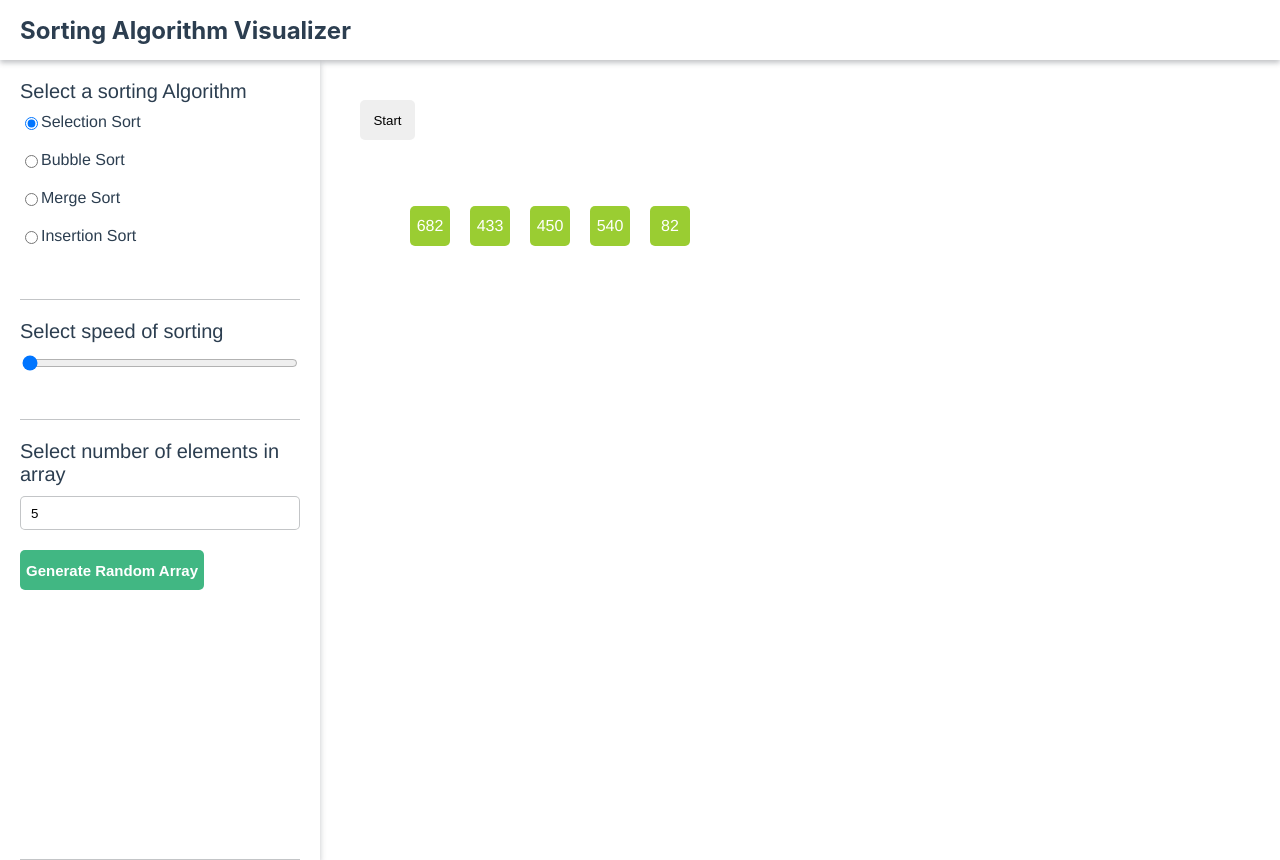
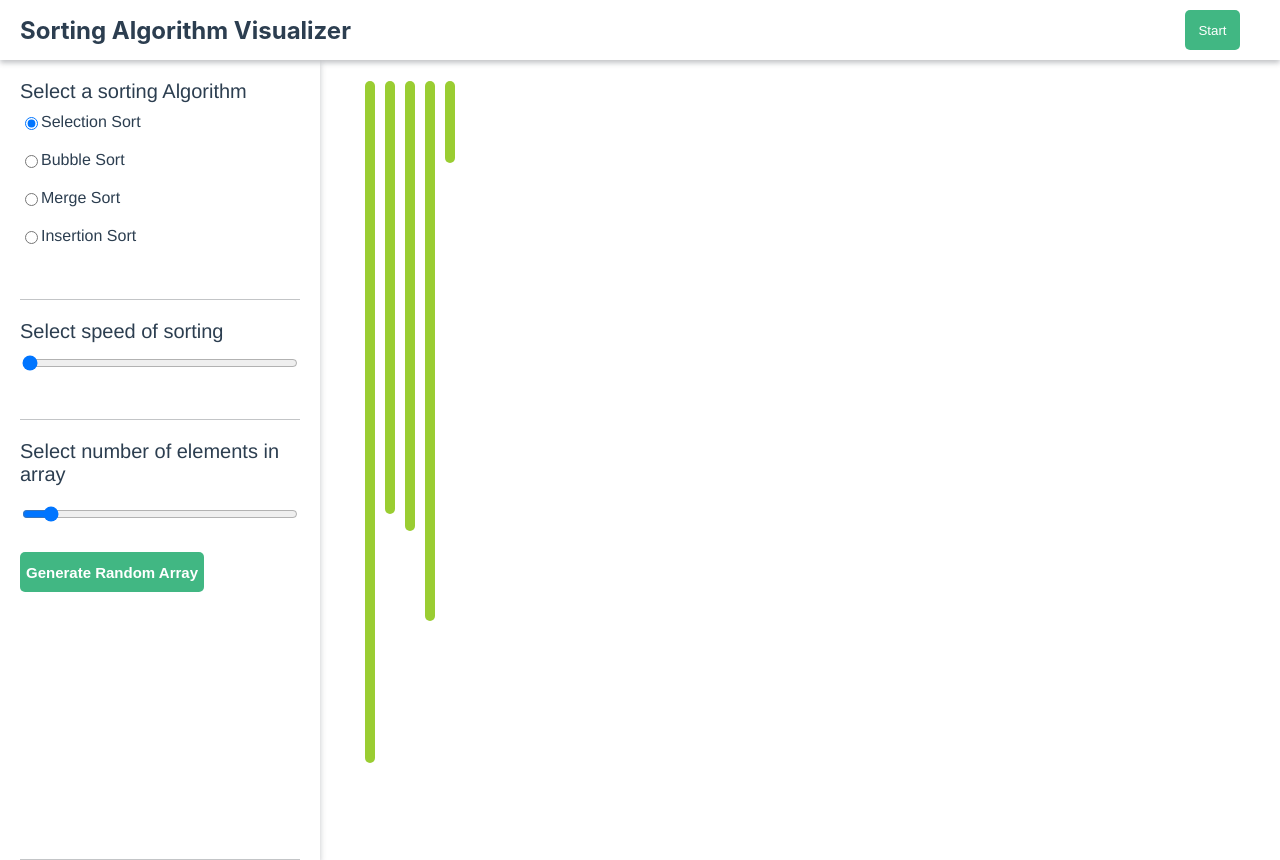
Before and after one commit to iiaishwarya/algorithm-visualizer, a Vue app: page / in a window 1280 px wide. Both pictures are taken after a click on the button "Generate Random Array". Built offline with nearby package versions, Linux system fonts and the light colour scheme.

Commit message:
sorting animation

```diff
--- a/src/components/LeftNavigation.vue
+++ b/src/components/LeftNavigation.vue
@@ -59,11 +59,10 @@
       <div class="heading">Select number of elements in array</div>
       <div class="inputs">
         <input
-          type="number"
-          step="1"
-          min="5"
-          max="20"
-          id="lengthOfArray"
+          type="range"
+          min="1"
+          max="40 "
+          id="sort-range"
           v-model="lengthOfArray"
         />
       </div>
@@ -106,7 +105,10 @@ export default {
   store,
   methods: {
     generateArray: function () {
-      this.$store.commit("updateArr", generateArray(this.lengthOfArray));
+      let randomArray = generateArray(this.lengthOfArray);
+      this.$store.commit("resetState");
+      this.$store.commit("updateArr", randomArray);
+      this.$store.commit("updateIndexes", { i: -1, j: -1 });
     },
   },
 };
--- a/src/components/Navigation.vue
+++ b/src/components/Navigation.vue
@@ -1,12 +1,72 @@
 <template>
   <div class="navigation">
     <span>Sorting Algorithm Visualizer</span>
+    <div>
+      <button v-if="arr.length > 0" v-on:click="startSorting">Start</button>
+    </div>
   </div>
 </template>
 
 <script>
+import store from "../store";
+import {
+  bubbleSort,
+  selectionSort,
+  insertionSort,
+} from "../helpers/algorithms/sortingAlgorithms";
 export default {
   name: "Navigation",
+  computed: {
+    arr: {
+      get() {
+        return this.$store.getters.getArr;
+      },
+    },
+  },
+  methods: {
+    startSorting: function () {
+      let sortingMethod = this.$store.getters.getSortingMethod;
+      switch (sortingMethod) {
+        case "bubble":
+          for (let i = 0; i < this.arr.length; i++) {
+            setTimeout(() => {
+              let { arr, j } = bubbleSort(this.arr, i);
+              this.$store.commit("updateArr", arr);
+              this.$store.commit("updateIndexes", { i, j });
+            }, i * 100 * this.$store.getters.getSortingSpeed);
+          }
+          setTimeout(() => {
+            this.$store.commit("updateIndexes", { i: -1, j: -1 });
+          }, 100 * this.$store.getters.getSortingSpeed * this.arr.length);
+
+          break;
+        case "selection":
+          for (let i = 0; i < this.arr.length - 1; i++) {
+            setTimeout(() => {
+              let { arr, j } = selectionSort(this.arr, i);
+              this.$store.commit("updateArr", arr);
+              this.$store.commit("updateIndexes", { i, j });
+            }, i * 100 * this.$store.getters.getSortingSpeed);
+          }
+          setTimeout(() => {
+            this.$store.commit("updateIndexes", { i: -1, j: -1 });
+          }, 100 * this.$store.getters.getSortingSpeed * this.arr.length);
+
+          break;
+        case "insertion":
+          for (let i = 1; i < this.arr.length; i++) {
+            setTimeout(() => {
+              this.$store.commit("updateArr", insertionSort(this.arr, i));
+            }, i * 100 * this.$store.getters.getSortingSpeed);
+          }
+          break;
+        default:
+          console.log("what");
+          break;
+      }
+    },
+    store,
+  },
 };
 </script>
 
@@ -18,6 +78,7 @@ export default {
   width: 100%;
   display: flex;
   align-items: center;
+  justify-content: space-between;
   box-shadow: 0 3px 5px rgba(57, 63, 72, 0.3);
   background-color: white;
 }
@@ -29,4 +90,15 @@ span {
   font-family: -apple-system, BlinkMacSystemFont, "Segoe UI", Roboto, Oxygen,
     Ubuntu, Cantarell, "Open Sans", "Helvetica Neue", sans-serif;
 }
+
+button {
+  width: 55px;
+  height: 40px;
+  border-radius: 5px;
+  border: none;
+  cursor: pointer;
+  margin-right: 40px;
+  background-color: #41b783;
+  color: white;
+}
 </style>
--- a/src/components/SortComponent.vue
+++ b/src/components/SortComponent.vue
@@ -1,60 +1,45 @@
 <template>
   <div id="flip-list-demo" class="main-container">
-    <button v-if="arr.length > 0" v-on:click="startSorting">Start</button>
     <transition-group name="flip-list" tag="ul" class="sort-container">
-      <li v-for="item in arr" v-bind:key="item">
-        {{ item }}
-      </li>
+      <li
+        v-for="(item, index) in arr"
+        v-bind:key="item"
+        v-bind:class="getClass(index)"
+        v-bind:style="{ height: item + 'px' }"
+      ></li>
     </transition-group>
-    <!-- {{ comp1 }}   -->
   </div>
 </template>
 
 <script>
 import store from "../store";
-import {
-  bubbleSort,
-  selectionSort,
-  insertionSort,
-} from "../helpers/algorithms/sortingAlgorithms";
 export default {
   name: "SortComponent",
   computed: {
     arr: {
       get() {
-        return this.$store.state.arr;
+        return this.$store.getters.getArr;
+      },
+    },
+    i: {
+      get() {
+        return this.$store.getters.getIndexesI;
+      },
+    },
+    j: {
+      get() {
+        return this.$store.getters.getIndexesJ;
       },
     },
   },
   methods: {
-    startSorting: function () {
-      let sortingMethod = this.$store.getters.getSortingMethod;
-      switch (sortingMethod) {
-        case "bubble":
-          for (let i = 0; i < this.arr.length; i++) {
-            setTimeout(() => {
-              this.$store.commit("updateArr", bubbleSort(this.arr, i));
-            }, i * 100 * this.$store.getters.getSortingSpeed);
-          }
-
-          break;
-        case "selection":
-          for (let i = 0; i < this.arr.length - 1; i++) {
-            setTimeout(() => {
-              this.$store.commit("updateArr", selectionSort(this.arr, i));
-            }, i * 100 * this.$store.getters.getSortingSpeed);
-          }
-          break;
-        case "insertion":
-          for (let i = 1; i < this.arr.length; i++) {
-            setTimeout(() => {
-              this.$store.commit("updateArr", insertionSort(this.arr, i));
-            }, i * 100 * this.$store.getters.getSortingSpeed);
-          }
-          break;
-        default:
-          console.log("what");
-          break;
+    getClass: function (index) {
+      if (this.i == index) {
+        return "primary";
+      } else if (this.j == index) {
+        return "secondary";
+      } else {
+        return "";
       }
     },
   },
@@ -66,20 +51,17 @@ export default {
 .main-container {
   display: flex;
   flex-flow: column;
-  padding: 40px;
 }
 
 .sort-container {
-  padding-top: 40px;
   display: flex;
-  flex-flow: row wrap;
+  flex-flow: row;
 }
 
 li {
-  width: 40px;
-  height: 40px;
+  width: 10px;
   background-color: yellowgreen;
-  margin: 10px;
+  margin: 5px;
   color: white;
   display: flex;
   justify-content: center;
@@ -87,14 +69,13 @@ li {
   border-radius: 5px;
 }
 
-button {
-  width: 55px;
-  height: 40px;
-  border-radius: 5px;
-  border: none;
-  cursor: pointer;
-}
 .flip-list-move {
   transition: transform 2s;
 }
+.primary {
+  background-color: red;
+}
+.secondary {
+  background-color: turquoise;
+}
 </style>
--- a/src/helpers/algorithms/sortingAlgorithms.js
+++ b/src/helpers/algorithms/sortingAlgorithms.js
@@ -1,12 +1,14 @@
 function bubbleSort(arr, index) {
+  let min_index = index;
   for (let i = 0; i < arr.length - index - 1; i++) {
     if (arr[i] > arr[i + 1]) {
+      min_index = i;
       let temp = arr[i];
       arr[i] = arr[i + 1];
       arr[i + 1] = temp;
     }
   }
-  return arr;
+  return { arr, j: min_index };
 }
 
 function selectionSort(arr, index) {
@@ -18,7 +20,7 @@ function selectionSort(arr, index) {
   arr[min_index] = arr[index];
   arr[index] = temp;
 
-  return arr;
+  return { arr, j: min_index };
 }
 
 function insertionSort(arr, index) {
--- a/src/helpers/generateArray.js
+++ b/src/helpers/generateArray.js
@@ -1,7 +1,12 @@
 function generateArray(length) {
   const array = [];
-  for (let i = 0; i < length; i++) {
-    array.push(randomIntFromInterval(5, 730));
+  let i = 0;
+  while (i < length) {
+    let item = randomIntFromInterval(5, 730);
+    if (!array.includes(item)) {
+      array.push(item);
+      i += 1;
+    }
   }
   return array;
 }
--- a/src/store/index.js
+++ b/src/store/index.js
@@ -1,8 +1,16 @@
 import { createStore } from 'vuex';
+
+const getDefaultState = () => {
+  return {
+    arr: [],
+    i: -1,
+    j: -1,
+  };
+};
 
 const store = createStore({
   state: {
-    arr: [],
+    ...getDefaultState(),
     sortingMethod: 'selection',
     sortingSpeed: '1',
   },
@@ -16,6 +24,12 @@ const store = createStore({
     getSortingSpeed: (state) => {
       return state.sortingSpeed;
     },
+    getIndexesI: (state) => {
+      return state.i;
+    },
+    getIndexesJ: (state) => {
+      return state.j;
+    },
   },
   mutations: {
     updateArr: (state, arr) => {
@@ -27,9 +41,22 @@ const store = createStore({
     setSortingSpeed: (state, speed) => {
       state.sortingSpeed = speed;
     },
+    updateIndexes: (state, indexes) => {
+      let { i, j } = indexes;
+      state.i = i;
+      state.j = j;
+    },
+    resetState(state) {
+      Object.assign(state, {
+        ...getDefaultState(),
+        sortingMethod: state.sortingMethod,
+        sortingSpeed: state.sortingSpeed,
+      });
+    },
   },
   actions: (context) => {
     context.commit('updateArr');
+    context.commit('updateIndexes');
   },
 });
 
```
